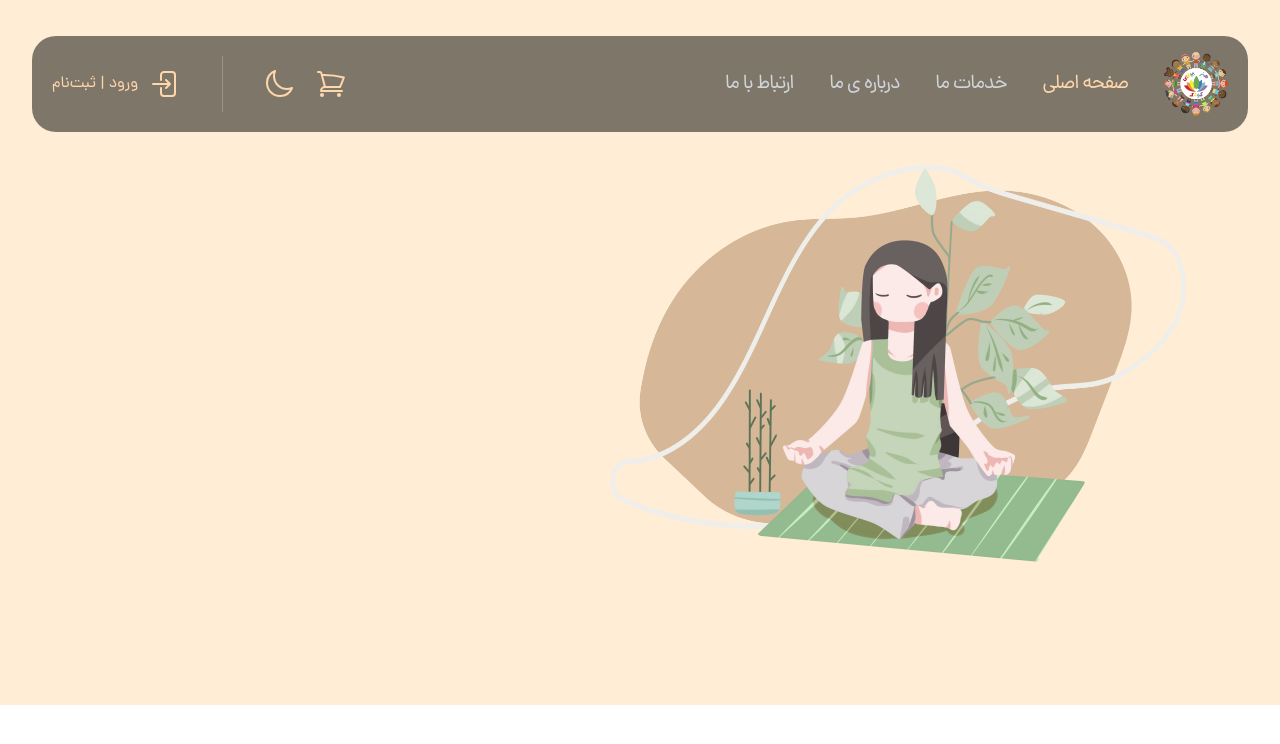
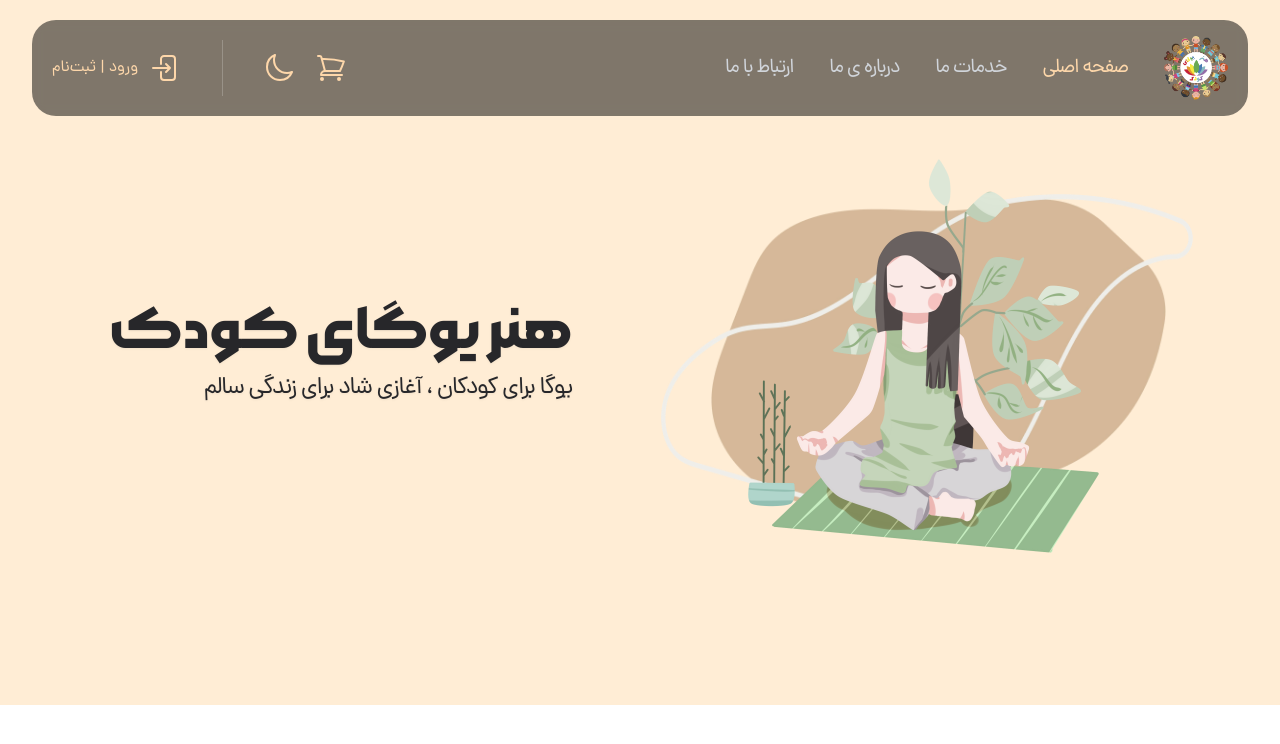
Before and after one commit to golsh1d/yoga-for-children, a plain HTML site: page public/index.html in a window 1280 px wide. Shown: the top 744 px of the page. Drawn offline with Linux system fonts and the light colour scheme.

Commit message:
code hero header

```diff
--- a/public/index.html
+++ b/public/index.html
@@ -61,7 +61,7 @@
     </svg>
 
     <!-- header -->
-    <header class="hidden md:flex items-center justify-between fixed top-9 right-0 left-0 w-[95%] h-24 mx-auto p-5 rounded-3xl bg-black/50 backdrop-blur-[6px] z-50">
+    <header class="hidden md:flex items-center justify-between fixed top-5 right-0 left-0 w-[95%] h-24 mx-auto p-5 rounded-3xl bg-black/50 backdrop-blur-[6px] z-50">
         <!-- menu -->
          <nav class="flex gap-x-4 lg:gap-x-9 items-center">
             <img class="w-16 h-16" src="/public/img/logo.png" alt="logo">
@@ -372,13 +372,22 @@
 
     <main>
          <!-- hero header  -->
-         <section class="md:absolute inset-0 w-full h-[705px] bg-orange-100">
-            <div class="right-section">
-                <div class="absolute xl:top-8 xl:right-[3.5%] xl:w-[650px] xl:h-[650px]">
-                    <img src="./img/—Pngtree—simple shapes vector_9229331.png" alt="">
+         <section class="md:absolute inset-0 w-full h-[200px] md:h-[705px] bg-orange-100 flex items-center justify-center">
+            <div class="w-[90%] h-min mx-auto flex flex-row items-center justify-around">
+                <div class="right-section flex flex-col items-center justify-center basis-[50%]">
+                    <div class="hidden md:block md:w-[450px] md:h-[450px] lg:w-[500px] lg:h-[500px] xl:w-[600px] xl:h-[600px] rotate-180">
+                        <img src="./img/—Pngtree—simple shapes vector_9229331.png" alt="">
+                    </div>
+                    <div class="absolute w-[150px] h-[150px] md:w-[350px] md:h-[350px] lg:w-[400px] lg:h-[400px] xl:w-[500px] xl:h-[500px]">
+                        <img src="./img/header.png" alt="">
+                    </div>
                 </div>
-                <div class="absolute xl:top-28 xl:right-[10%] xl:w-[500px] xl:h-[500px]">
-                    <img src="./img/header.png" alt="">
+                <div class="left-section flex items-center justify-center basis-[50%]">
+                    <!-- title -->
+                    <div class="text-zinc-800 flex flex-col gap-y-3">
+                        <h1 class="font-MorabbaBold text-lg md:text-2xl lg:text-4xl xl:text-6xl  drop-shadow-sm">هنر یوگای کودک</h1>
+                        <p class="font-Dana tracking-tighter text-[10px] md:text-sm lg:text-xl xl:text-2xl drop-shadow-sm">یوگا برای کودکان ، آغازی شاد برای زندگی سالم</p>
+                    </div>
                 </div>
             </div>
          </section>
```
Also changed, not shown: public/img/Vector (1).png (added), public/img/Vector 4 (1).png (added), public/styles/app.css.
